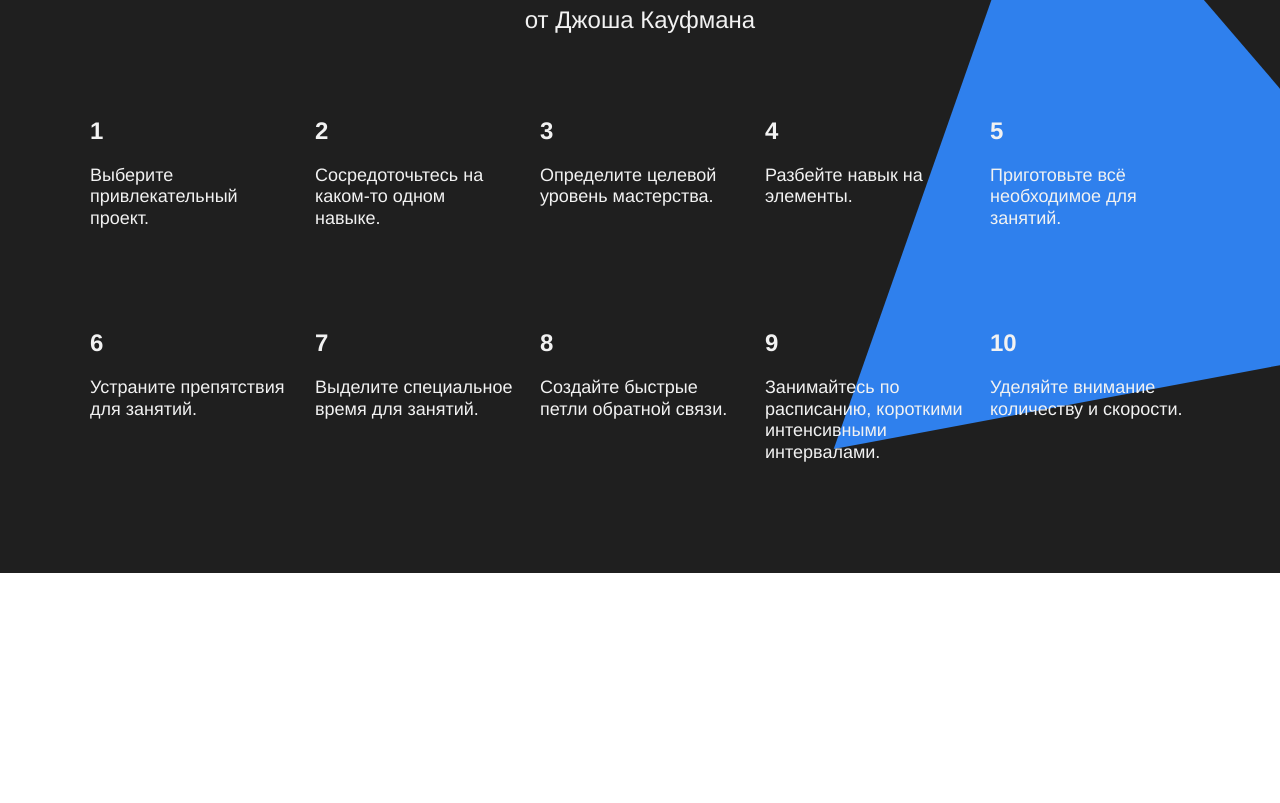
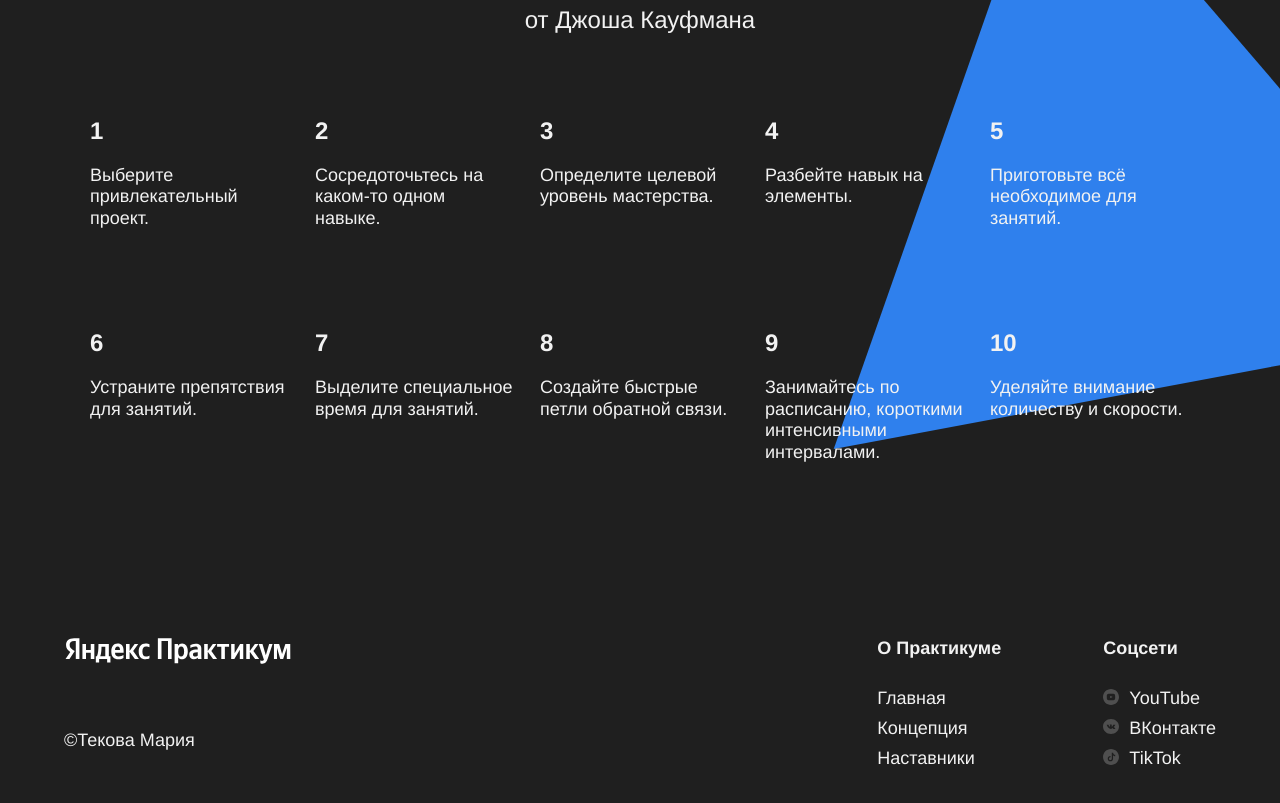
Before and after one commit to Mimlu/-html-css-javascript, a plain HTML site: page index.html in a window 1280 px wide. Shown: the part 3113-3916 px from the top of the page. Before the commit the page ends 3686 px from the top, so only its background shows below. Drawn offline with Linux system fonts and the light colour scheme.

Commit message:
сайт готов

```diff
--- a/index.html
+++ b/index.html
@@ -148,7 +148,28 @@
       </section>
     </main>
     <footer class="footer">
-
+      <div class="footer_table">
+        <div class="column content_copyright">
+          <img src="images/logo_place_footer.svg" class="block block_key_value dark_logo" alt="ЛОГОТИП">
+          <p class="footer-author">&copy;Текова Мария</p>
+        </div>
+        <div class="column content_info">
+          <p class="column-heding">О Практикуме</p>
+          <div>
+            <a href="#" class="column-links">Главная</a>
+            <a href="#" class="column-links">Концепция</a>
+            <a href="#" class="column-links">Наставники</a>
+          </div>
+        </div>
+       <div class="column content_social">
+         <p class="column-heding">Соцсети</p>
+         <div>
+            <a href="#" class="column-link"><img alt="LOGO" class="social-icon" src="images/youtube_color_white.svg" height="16px" width="16px">YouTube</a>
+            <a href="#" class="column-link"><img alt="LOGO" class="social-icon" src="images/vk_color_white.svg" height="16px" width="16px">ВКонтакте</a>
+            <a href="#" class="column-link"><img alt="LOGO" class="social-icon" src="images/tiktok_color_white.svg" height="16px" width="16px">TikTok</a>
+         </div>
+       </div>
+      </div>
     </footer>
   </div>
 </body>
--- a/styles/style.css
+++ b/styles/style.css
@@ -258,3 +258,80 @@
 .table-cell_theme_dark {
   margin-bottom: 90px;
 }
+
+.footer {
+  display: flex;
+  background-color: #1f1f1f;
+}
+
+.footer_table {
+  display: flex;
+  position: relative;
+  justify-content: center;
+  flex-direction: row;
+  justify-content: space-between;
+  width: 90%;
+  margin-top: 60px;
+  margin-bottom: 40px;
+  margin-left: auto;
+  margin-right: auto;
+}
+
+.content_copyright {
+  display: flex;
+  flex-direction: column;
+  flex-basis: 711px;
+}
+
+.dark_logo {
+  position: absolute;
+  top: 0;
+  left: 0;
+}
+
+.footer-author {
+  position: absolute;
+  left: 0;
+  bottom: 18px;
+  color: #f2f2f2;
+  line-height: 25px;
+  font-size: 18px;
+}
+
+.content_info, .content_social {
+  display: flex;
+  flex-direction: column;
+  margin-bottom: 16px;
+}
+
+.column-heding {
+  margin-top: 0;
+  margin-bottom: 20px;
+  color: #f2f2f2;
+  line-height: 30px;
+  font-size: 18px;
+  font-weight: 600;
+}
+
+.column-link {
+  display: flex;
+  flex-direction: row;
+  color: #f2f2f2;
+  text-decoration: none;
+  line-height: 30px;
+  font-size: 18px;
+}
+
+.social-icon {
+  margin-right: 10px;
+  margin-top: 6px;
+}
+
+.column-links {
+  display: flex;
+  flex-direction: column;
+  color: #f2f2f2;
+  text-decoration: none;
+  line-height: 30px;
+  font-size: 18px;
+}
```
